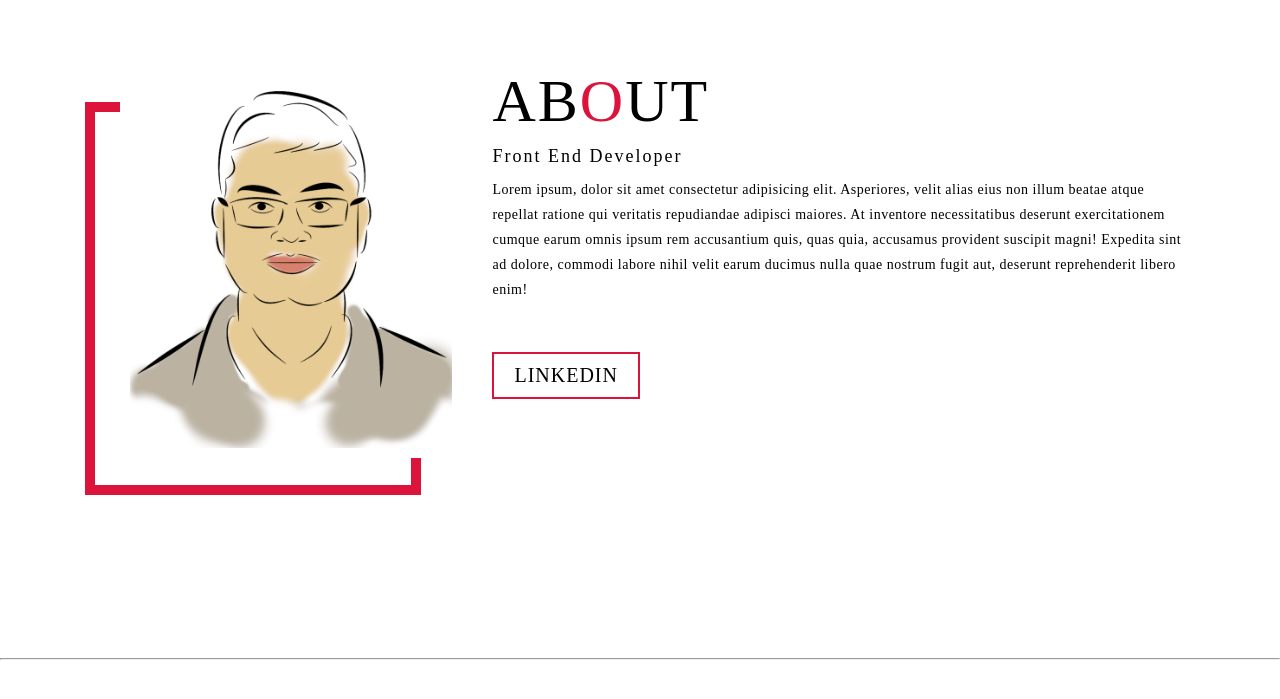
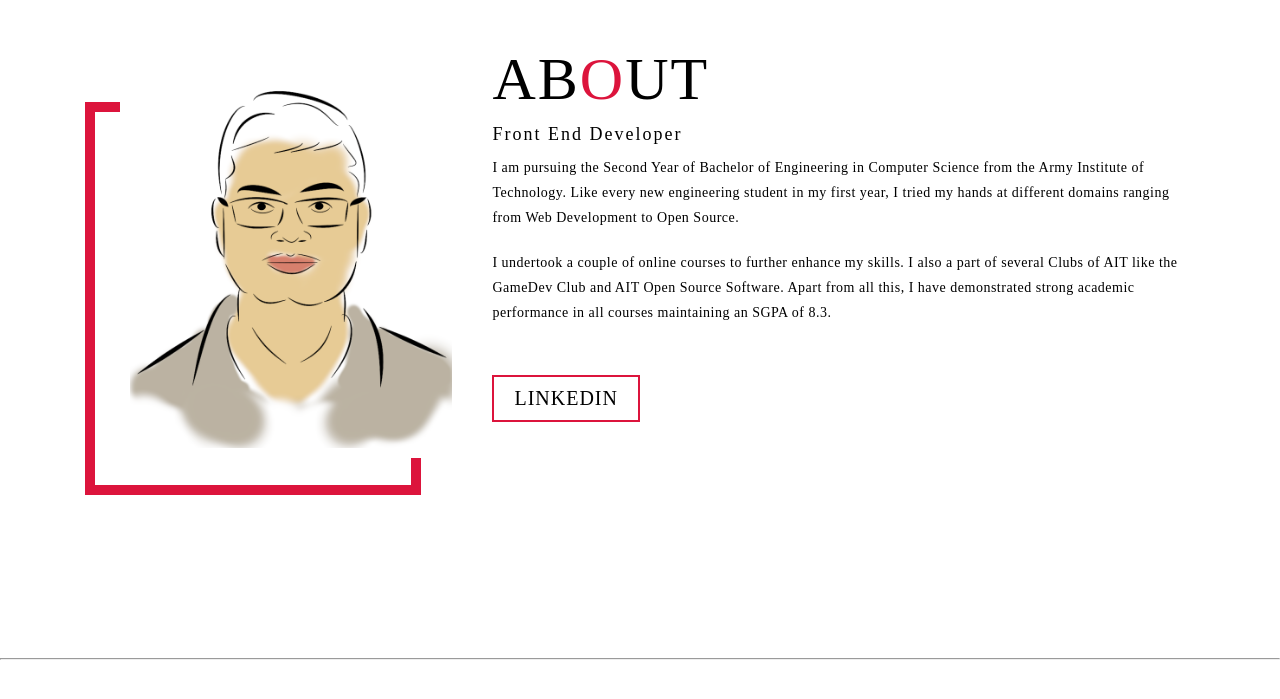
Before and after one commit to jhonsnow456/My-Website, a plain HTML site: page index.html in a window 1280 px wide. Shown: the part 3434-4133 px from the top of the page. Drawn offline with Linux system fonts and the light colour scheme.

Commit message:
updated about-section

```diff
--- a/index.html
+++ b/index.html
@@ -16,10 +16,14 @@
         <div class="header container">
             <div class="nav-bar">
                 <div class="brand">
-              <a href="#banner-section"><h1>AMAN <span>THAKUR</span></h1></a>
+                    <a href="#banner-section">
+                        <h1>AMAN <span>THAKUR</span></h1>
+                    </a>
                 </div>
                 <div class="nav-list">
-              <div class="hamburger"><div class="bar"></div></div>
+                    <div class="hamburger">
+                        <div class="bar"></div>
+                    </div>
                     <ul>
                         <li><a href="#banner-section" data-after="Home">Home</a></li>
                         <li><a href="#service-section" data-after="Service">Services</a></li>
@@ -149,11 +153,12 @@
             <div class="col-right">
                 <h1 class="section-title">AB<span>O</span>UT</h1>
                 <h2>Front End Developer</h2>
-                <p>Lorem ipsum, dolor sit amet consectetur adipisicing elit. Asperiores, velit alias eius non illum
-                    beatae atque repellat ratione qui veritatis repudiandae adipisci maiores. At inventore
-                    necessitatibus deserunt exercitationem cumque earum omnis ipsum rem accusantium quis, quas quia,
-                    accusamus provident suscipit magni! Expedita sint ad dolore, commodi labore nihil velit earum
-                    ducimus nulla quae nostrum fugit aut, deserunt reprehenderit libero enim!</p>
+                <p>I am pursuing the Second Year of Bachelor of Engineering in Computer Science from the Army Institute
+                    of Technology. Like every new engineering student in my first year, I tried my hands at different
+                    domains ranging from Web Development to Open Source.</p>
+                <p>I undertook a couple of online courses to further enhance my skills. I also a part of several Clubs
+                    of AIT like the GameDev Club and AIT Open Source Software. Apart from all this, I have demonstrated
+                    strong academic performance in all courses maintaining an SGPA of 8.3.</p>
                 <a href="#" class="cta"> LINKEDIN </a>
             </div>
         </div>
```
Lines whose indentation alone changed are shown as unchanged.
